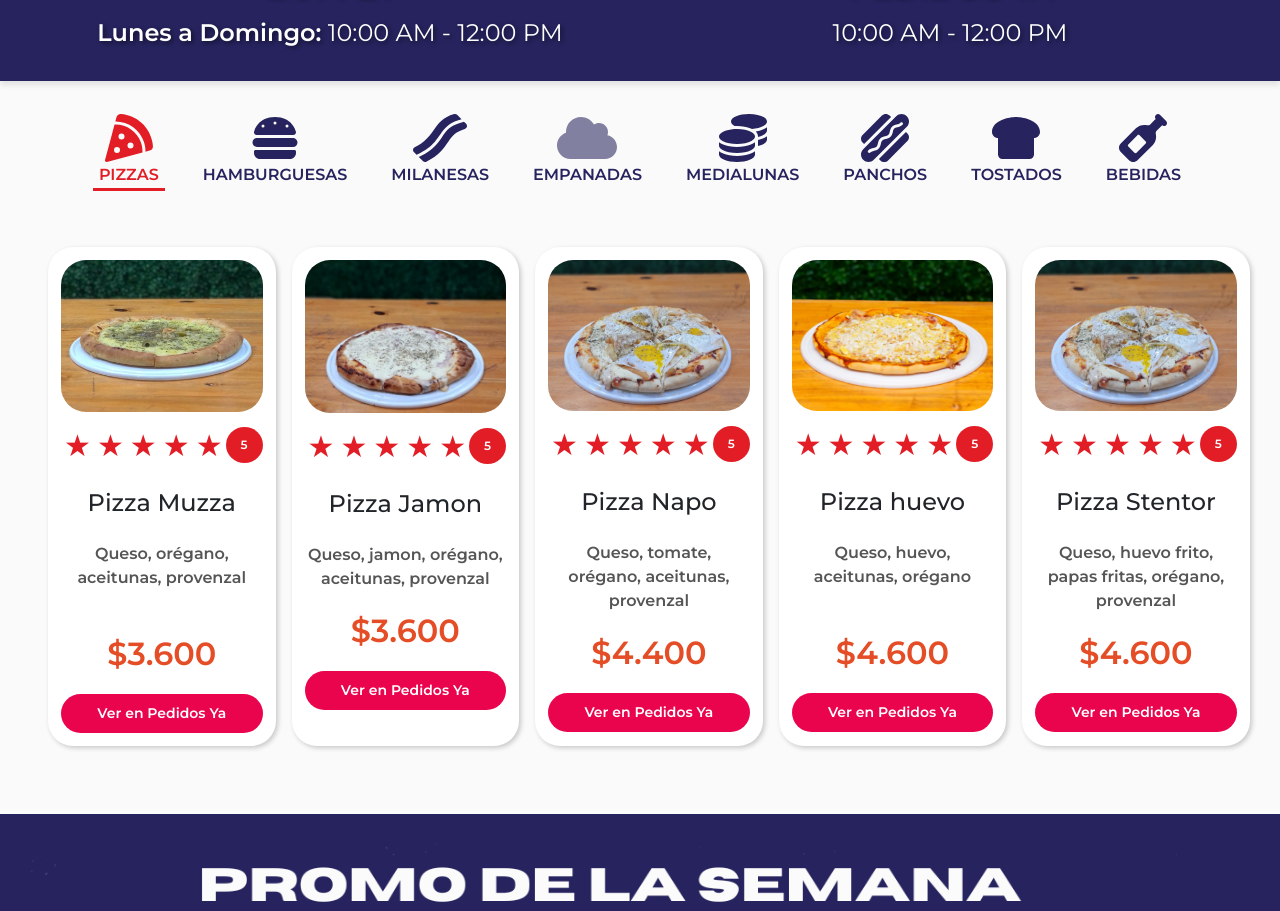
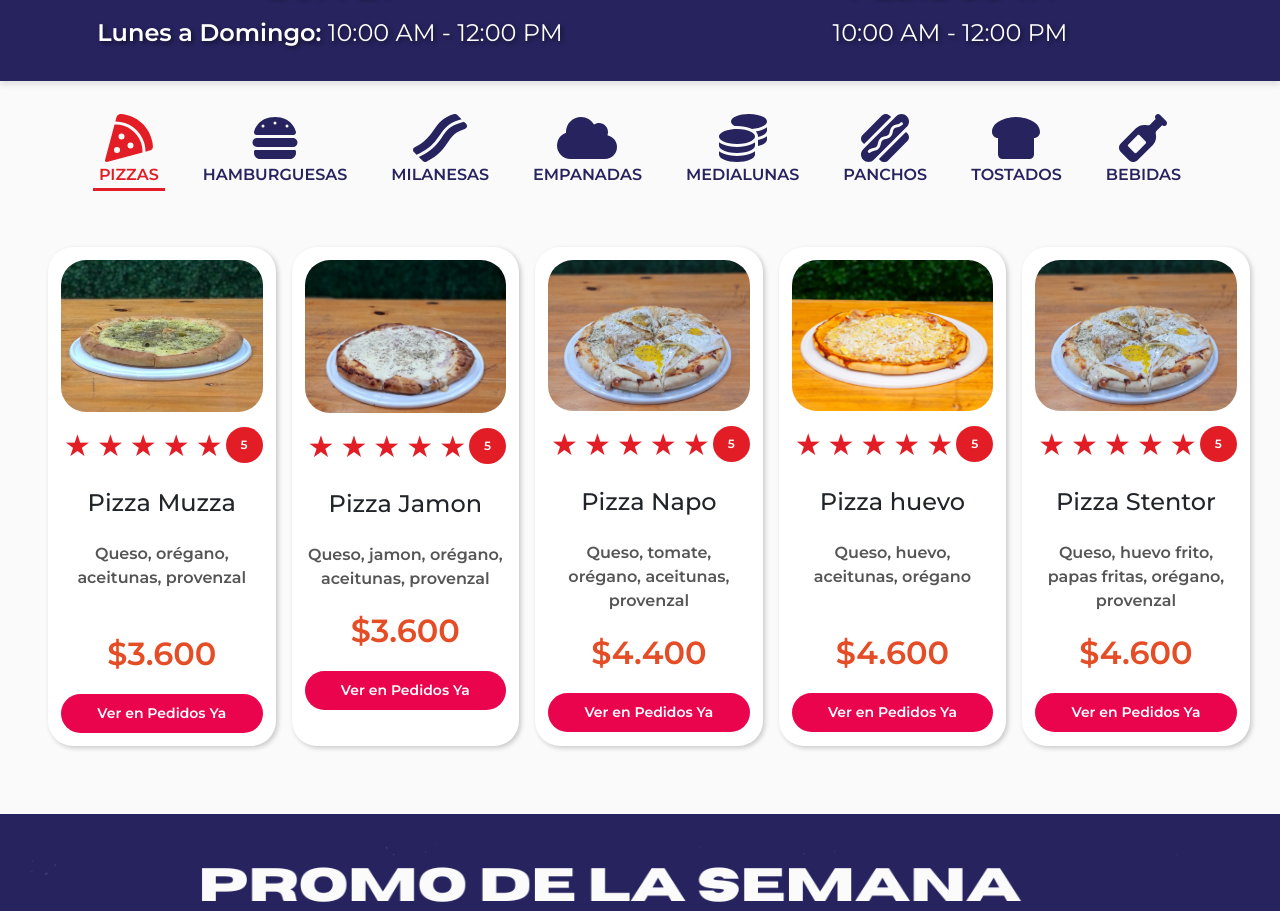
Before and after one commit to gonzarobledo96/Buffet-Stentor, a React (Vite) app: page / in a window 1280 px wide. Shown: the part 1130-2041 px from the top of the page. Built offline with nearby package versions, Linux system fonts and the light colour scheme.

Commit message:
Primer commit

```diff
--- a/src/assets/components/Menu-y-horarios/MenuYhorarios.jsx
+++ b/src/assets/components/Menu-y-horarios/MenuYhorarios.jsx
@@ -689,7 +689,7 @@ document.querySelectorAll('.menu button').forEach((button) => {
 <button
   onClick={() => handleMenuItemClick('Empanadas')}
   className={`menu-button ${selectedMenu === 'Empanadas' ? 'selected' : ''}`}>
-  <FontAwesomeIcon icon={faCloud} className="iconos fa-solid fa-cloud" fade />
+  <FontAwesomeIcon icon={faCloud} className="iconos fa-solid fa-cloud" />
   <div className="menu-horario">EMPANADAS</div>
 </button>
 <button
```
